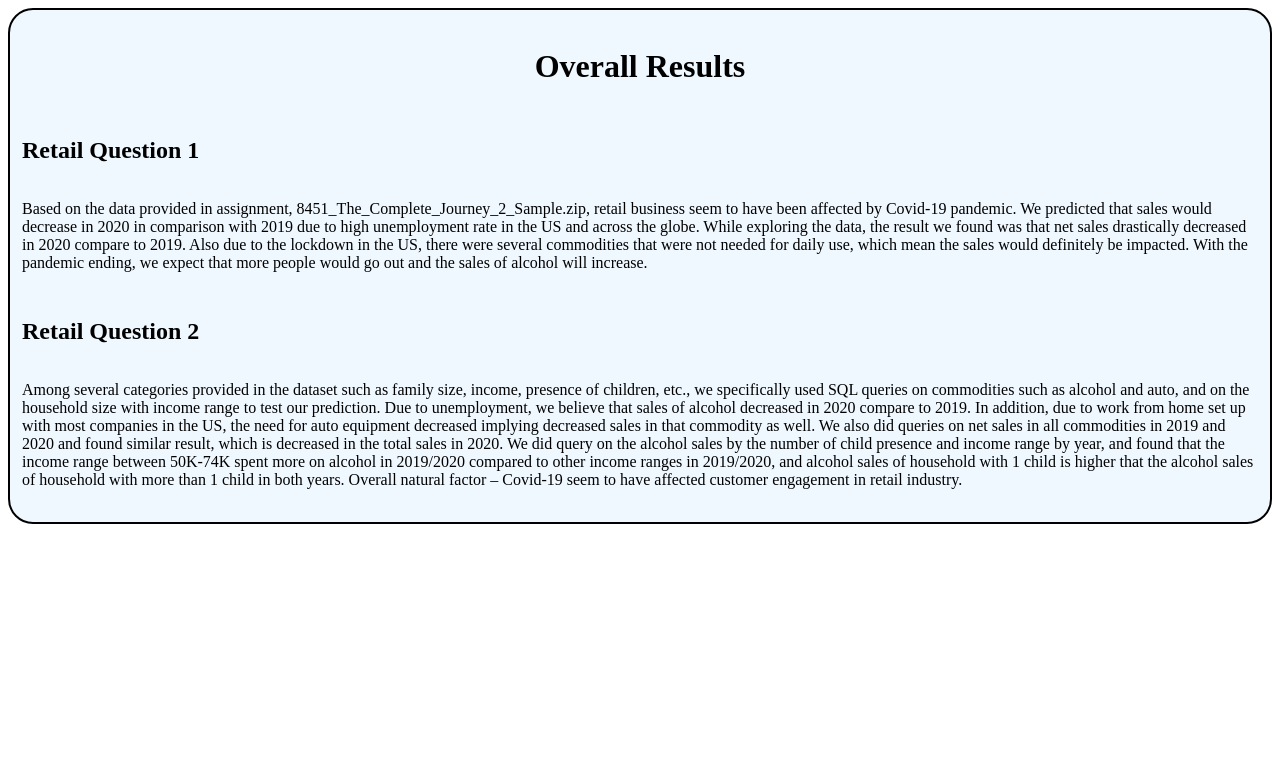
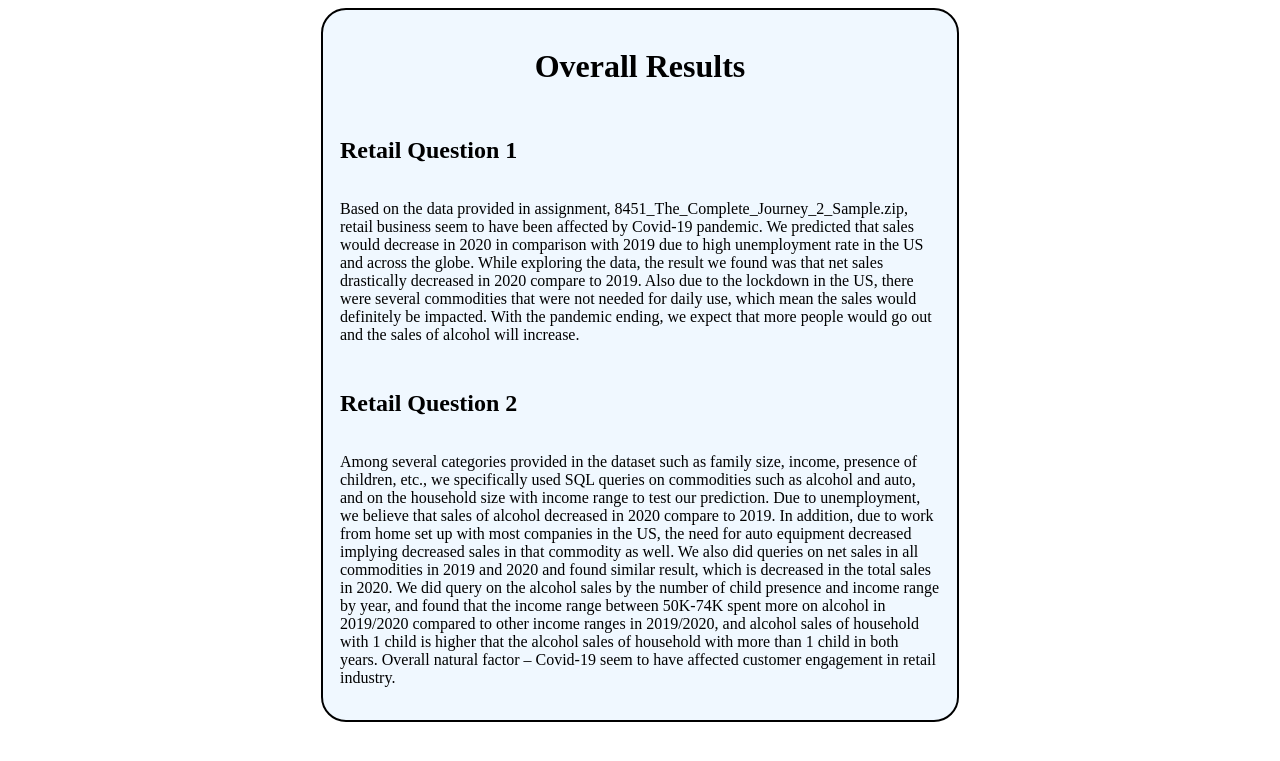
Before and after one commit to welagejl1684/cloudComputingFinalProject, a Flask app: template templates/results.html in a window 1280 px wide. Shown: the top 761 px of the page. Run offline with Flask 2, Linux system fonts and the light colour scheme; the template is opened without the code that fills it, so the values that code supplies are empty.

Commit message:
Results Styling added
Added styling for results page

```diff
--- a/static/css/styles.css
+++ b/static/css/styles.css
@@ -21,6 +21,10 @@ table {
     border-color: gray;
     border-collapse: separate;
     background-color: white;
+}
+
+.results {
+    max-width: 600px;
 }
 
 .data-pull-table {
--- a/templates/results.html
+++ b/templates/results.html
@@ -10,7 +10,7 @@
                 <div class="flex-item header">
                     <h1>Overall Results</h1>
                 </div>
-                <div class="flex-item">
+                <div class="flex-item results">
                     <h2>Retail Question 1</h2>
                     <p>
                         Based on the data provided in assignment, 8451_The_Complete_Journey_2_Sample.zip,
@@ -24,7 +24,7 @@
                         alcohol will increase.
                     </p>
                 </div>
-                <div class="flex-item">
+                <div class="flex-item results">
                     <h2>Retail Question 2</h2>
                     <p>
                         Among several categories provided in the dataset such as family size, income,
```
